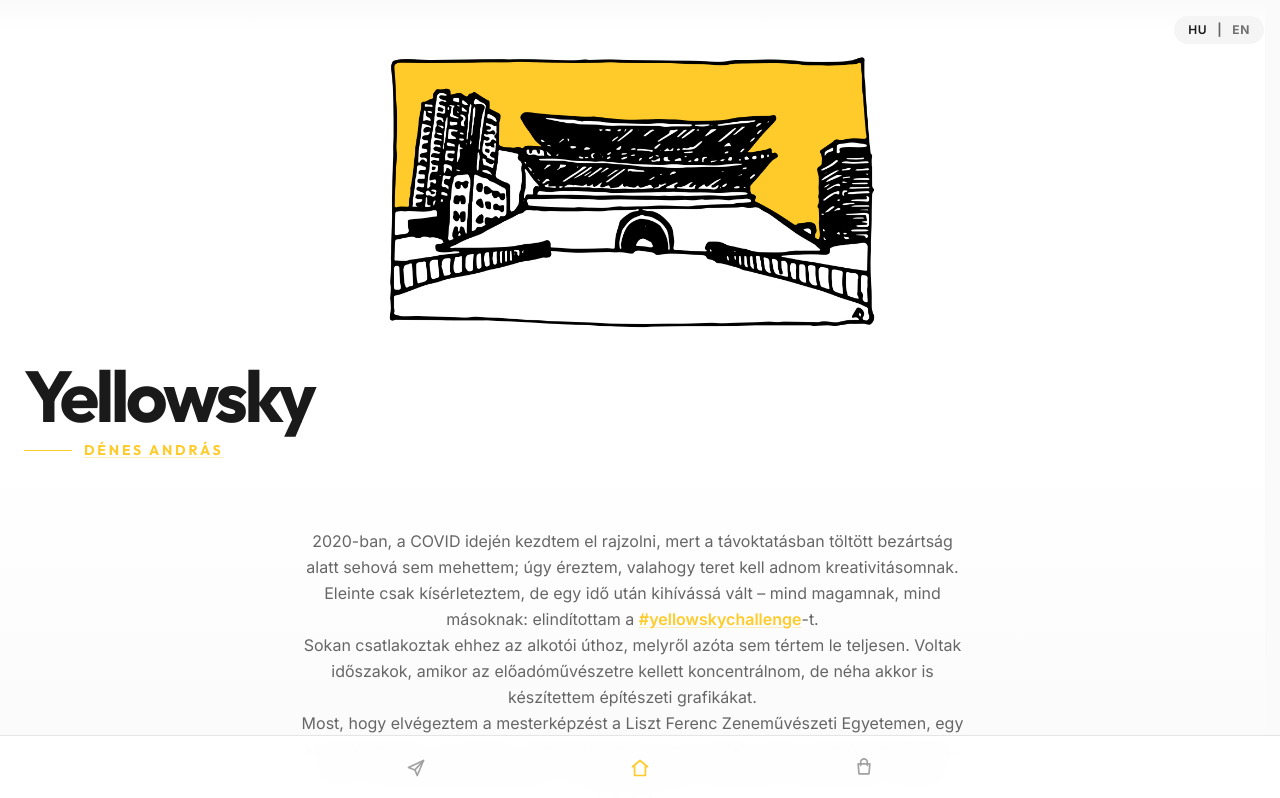
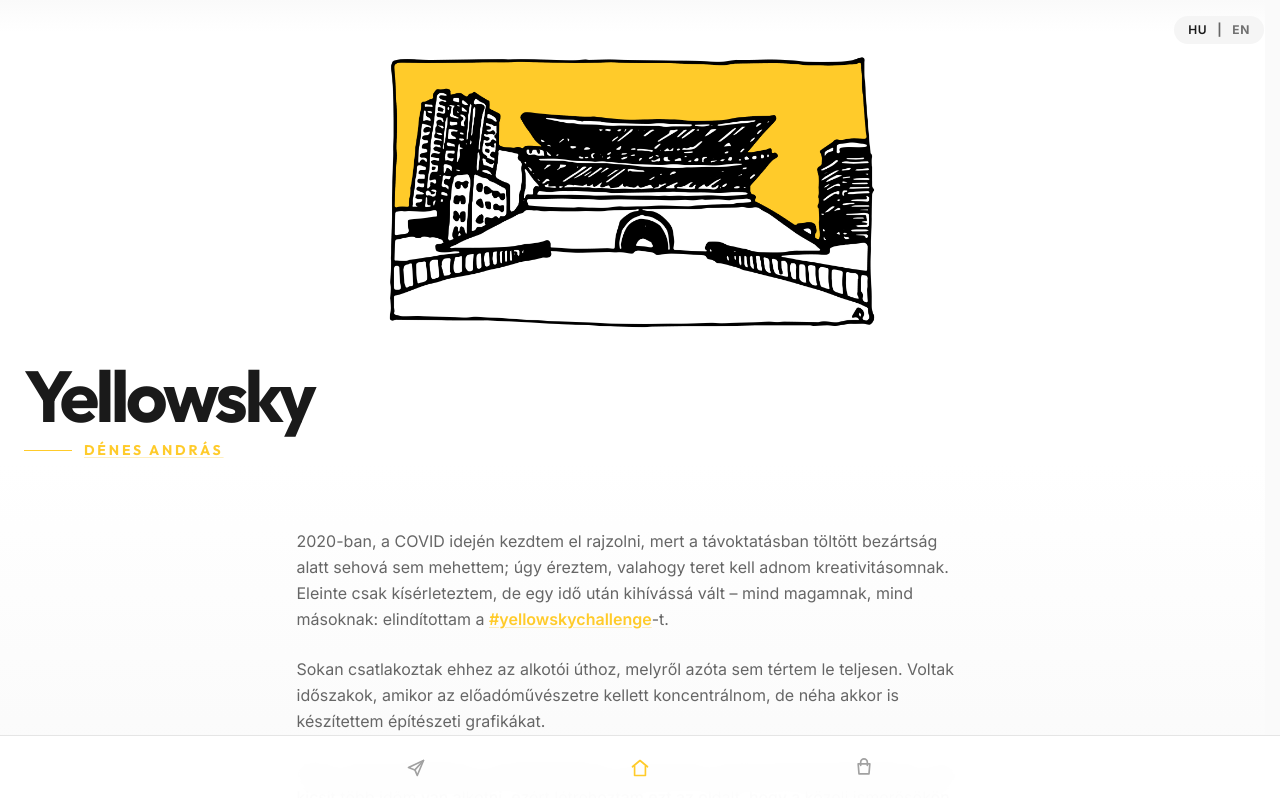
Before and after one commit to denandras/yellowsky, a Next.js app: page / in a window 1280 px wide. Shown: the top 798 px of the page. Built offline with nearby package versions, Linux system fonts and the light colour scheme; no server answers.

Commit message:
revert: remove centered paragraphs, back to left-aligned

```diff
--- a/components/home-page-client.tsx
+++ b/components/home-page-client.tsx
@@ -200,19 +200,17 @@ export default function HomePageClient({ initialLanguage, communityPosts = [] }:
           <div className="absolute inset-x-0 top-0 h-80 w-full pointer-events-none" style={{ background: 'linear-gradient(to bottom, #ffffff, #fafafa)' }} />
 
           <div className="relative px-6 pt-8 pb-6 md:pt-16">
-            <div className="mx-auto max-w-2xl" data-reveal>
-              <div className="flex flex-col items-center" data-reveal>
+            <div className="mx-auto max-w-2xl space-y-6" data-reveal>
               {labels.storyParagraphs.map((paragraph, idx) => (
                 <p
                   key={`story-${idx}`}
-                    className="text-base leading-relaxed text-text-muted text-center"
+                  className="text-base leading-relaxed text-text-muted"
                   data-reveal
                   style={{ "--reveal-delay": `${100 + idx * 80}ms` } as React.CSSProperties}
                   >
                   {paragraph}
                 </p>
               ))}
-              </div>
             </div>
           </div>
         </section>
```
Lines whose indentation alone changed are shown as unchanged.
